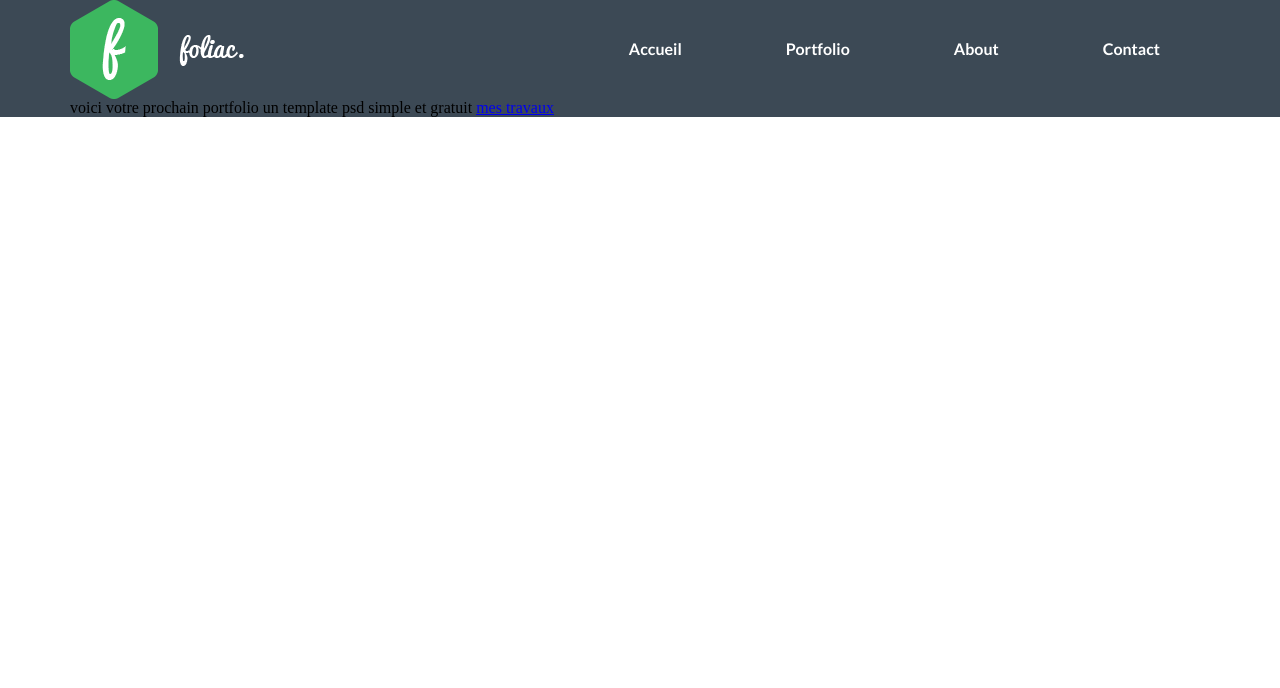
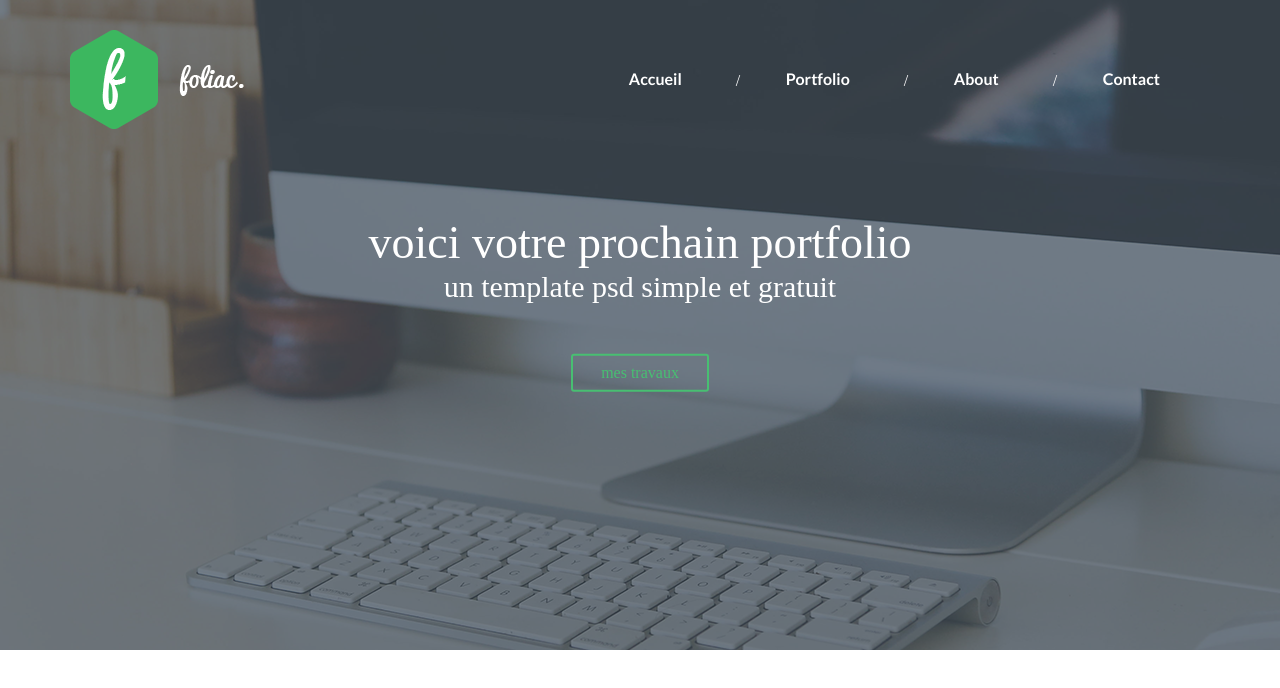
Before and after one commit to yuliachaika/foliac, a plain HTML site: page index.html in a window 1280 px wide. Drawn offline with Linux system fonts and the light colour scheme; files whose address does not match are found by name; a web font is replaced by a local one.

Commit message:
add margins

```diff
--- a/css/parts/header.css
+++ b/css/parts/header.css
@@ -1,5 +1,23 @@
 .banner {
-	background-color: #3c4955;
+	padding-top: 30px;
+	position: relative;
+	min-height: 650px;
+	/* background-color: #3c4955; */
+    background: url("../../img/computer.png") no-repeat center;
+    z-index: 1;
+}
+.banner::before {
+	content: "";
+	display: block;
+    width: 100%;
+    height: 100%;
+    position: absolute;
+    top: 0;
+    left: 0;
+    background-color: rgba(60, 73, 85, .7);
+    z-index: -1;
+
+
 }
 .banner-nav {
 	font-size: 0;
@@ -10,23 +28,70 @@
 	vertical-align: middle; /*  важно!!!!*/
 }
 .menu {
+
+	margin: 0;
+	list-style: none;
+	padding-left: 0;
 	display: inline-block;
 	width: 80%;
 	font-size: 16px;
-	margin: 0;
-	list-style: none;
-	padding: 0;
 	text-align: right;
 	vertical-align: middle; /*  важно!!!!*/
 }
+.menu li {
+	display: inline-block;
+	padding: 0 50px;
+	position: relative;
+}
+.menu li::before {
+	content: "/";
+	font-size: 16px;
+	position: absolute;
+	color: #FFF;
+    left: 0;
+    top: 2px;
+}
+.menu li:first-child::before {
+	display: none;
+}
 .menu li a {
+	padding-bottom: 10px;
  	color: #ffffff;
     font-family: 'Lato', sans-serif;
 	font-weight: 700;
 	text-decoration: none;
+	border-bottom: 1px solid transparent;
+	-webkit-transition: all .3s ease;
+	   -moz-transition: all .3s ease;
+	    -ms-transition: all .3s ease;
+	     -o-transition: all .3s ease;
+	        transition: all .3s ease;
+}
+.menu li a:hover {
+	padding-bottom: 10px;
+	border-bottom: 1px solid #FFF;
+
+
 }
 
-.menu li {
-	display: inline-block;
-	padding: 0 50px;
+/* span доверстать!!!!!!!------------------- */
+.banner-info {
+	width: 85%;
+    margin: 0 auto;
+    text-align: center;
+    transform: translateY(50%);
 }
+.banner-title {
+	margin-top: 0;
+	margin-bottom: 50px;
+	display: block;
+	color: #ffffff;
+	font-weight: 400;
+	font-family: "Slim Joe";
+	font-size: 30px;
+}
+.banner-title .first-line {
+	display: block;
+	font-family: "Big John";
+	font-size: 46px;
+}
--- a/css/settings/general.css
+++ b/css/settings/general.css
@@ -8,3 +8,15 @@
 	margin: 0 auto;
 	padding: 0 15px;
 }
+.btn {   /*потому что кнопка повторяется!!!!!*/
+	padding: 0 15px;
+	display: inline-block;
+	min-width: 138px; /*чтобы кнопка растягивалась от контента!!!!!*/
+	height: 38px;
+	color: #48BF72;
+	border: 2px solid #48bf72;
+	-webkit-border-radius: 3px;
+	        border-radius: 3px;
+	line-height: 34px;
+	text-decoration: none;
+}
```
Also changed, not shown: img/computer.png (added).
